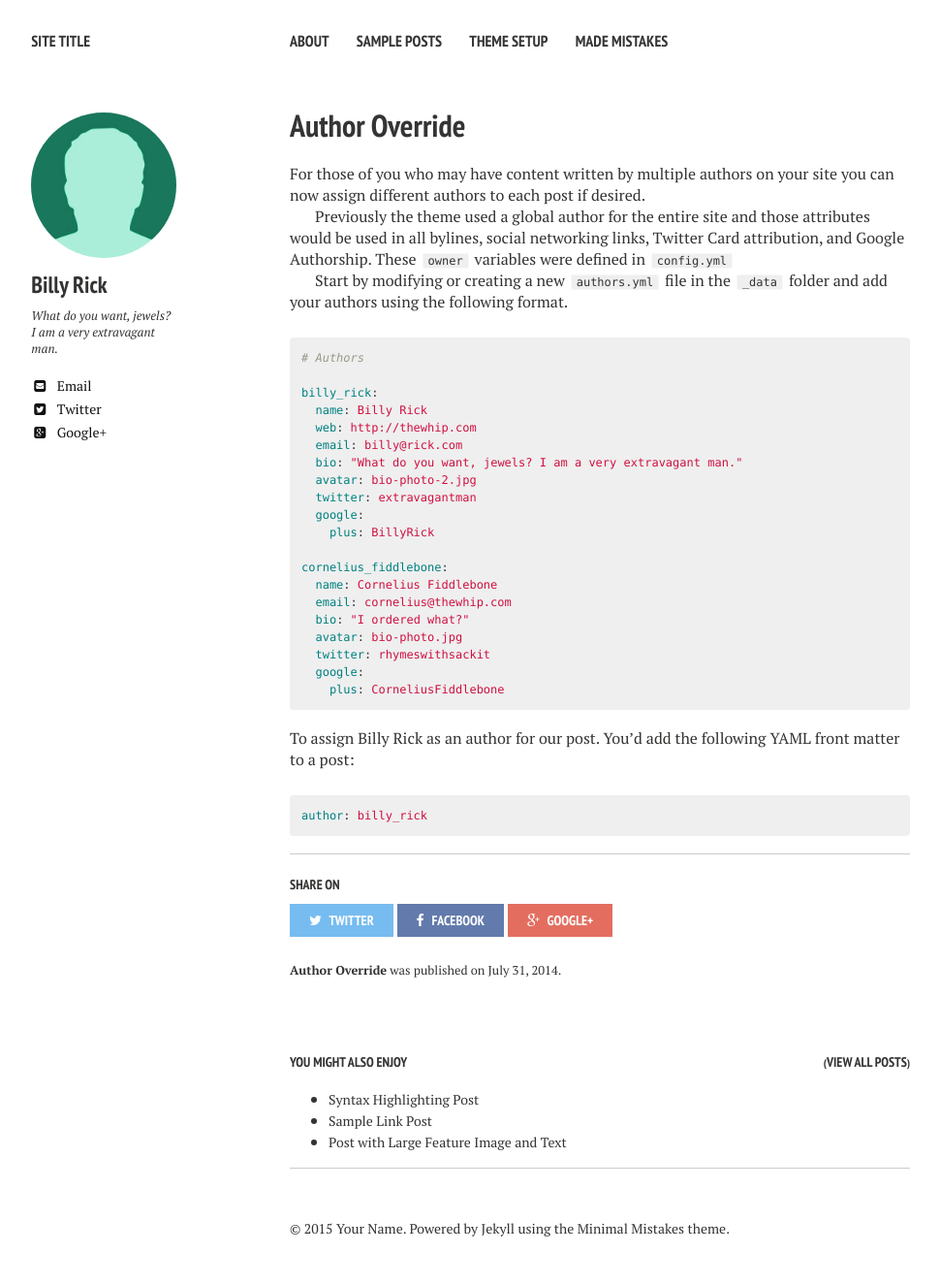
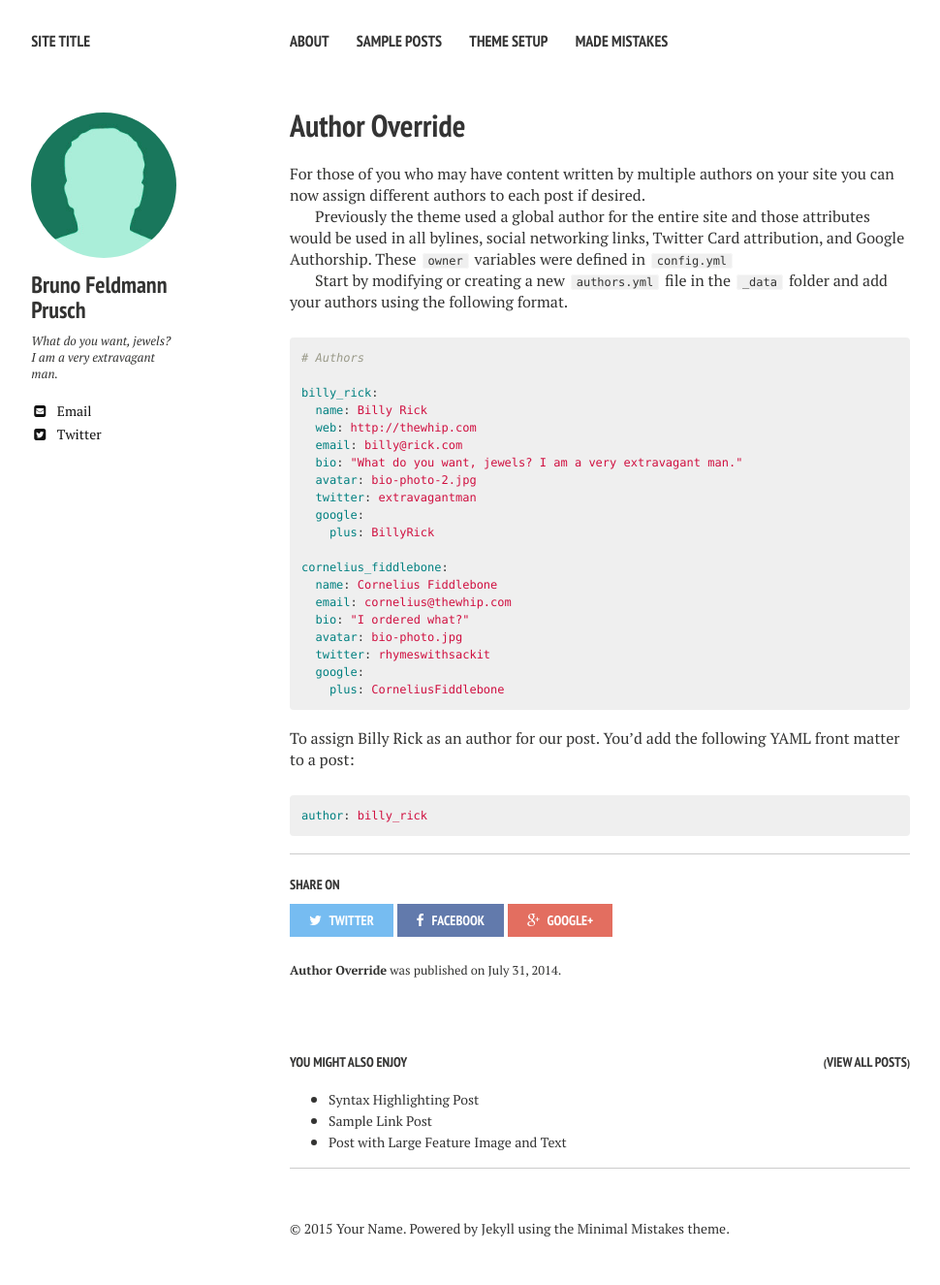
Before and after one commit to brunofprusch/brunofprusch.github.io, a Jekyll site: the page built from _posts/2014-07-31-author-override.md, in a window 1280 px wide. Shown: the whole page at 97% size, without its empty margins (21-991 px from the left). Built offline with Jekyll 4.4.1, drawn with Linux system fonts in a browser that asks for light colours; nearby versions of some CDN libraries.

Commit message:
Update authors.yml

```diff
--- a/_data/authors.yml
+++ b/_data/authors.yml
@@ -1,14 +1,14 @@
 # Authors
 
 billy_rick:
-  name: Billy Rick
+  name: Bruno Feldmann Prusch
   web: http://thewhip.com
-  email: billy@rick.com
+  email: brunoprusch@gmail.com
   bio: "What do you want, jewels? I am a very extravagant man."
   avatar: bio-photo-2.jpg
   twitter: extravagantman
   google:
-    plus: BillyRick
+    plus:
 
 cornelius_fiddlebone:
   name: Cornelius Fiddlebone
```
